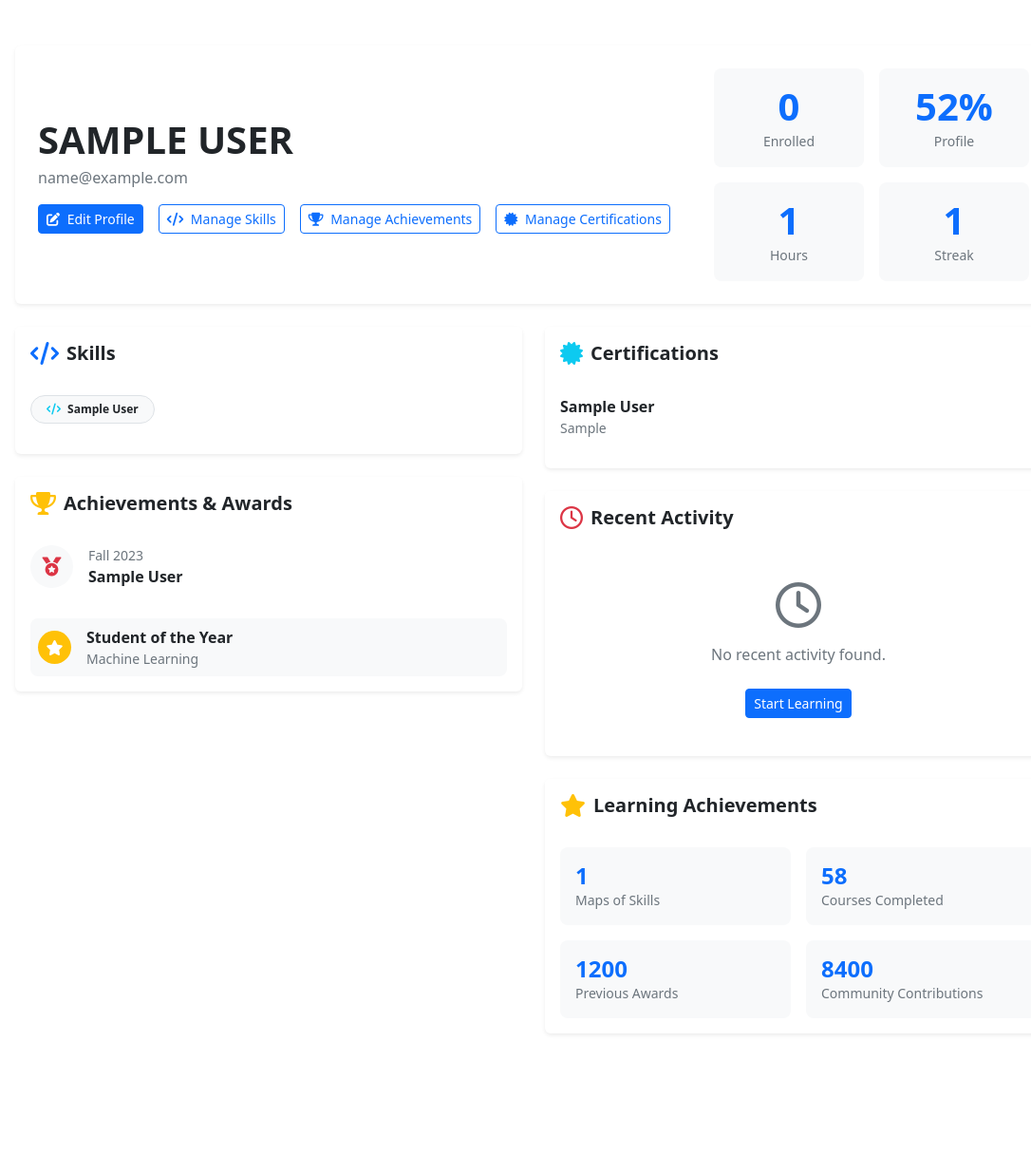
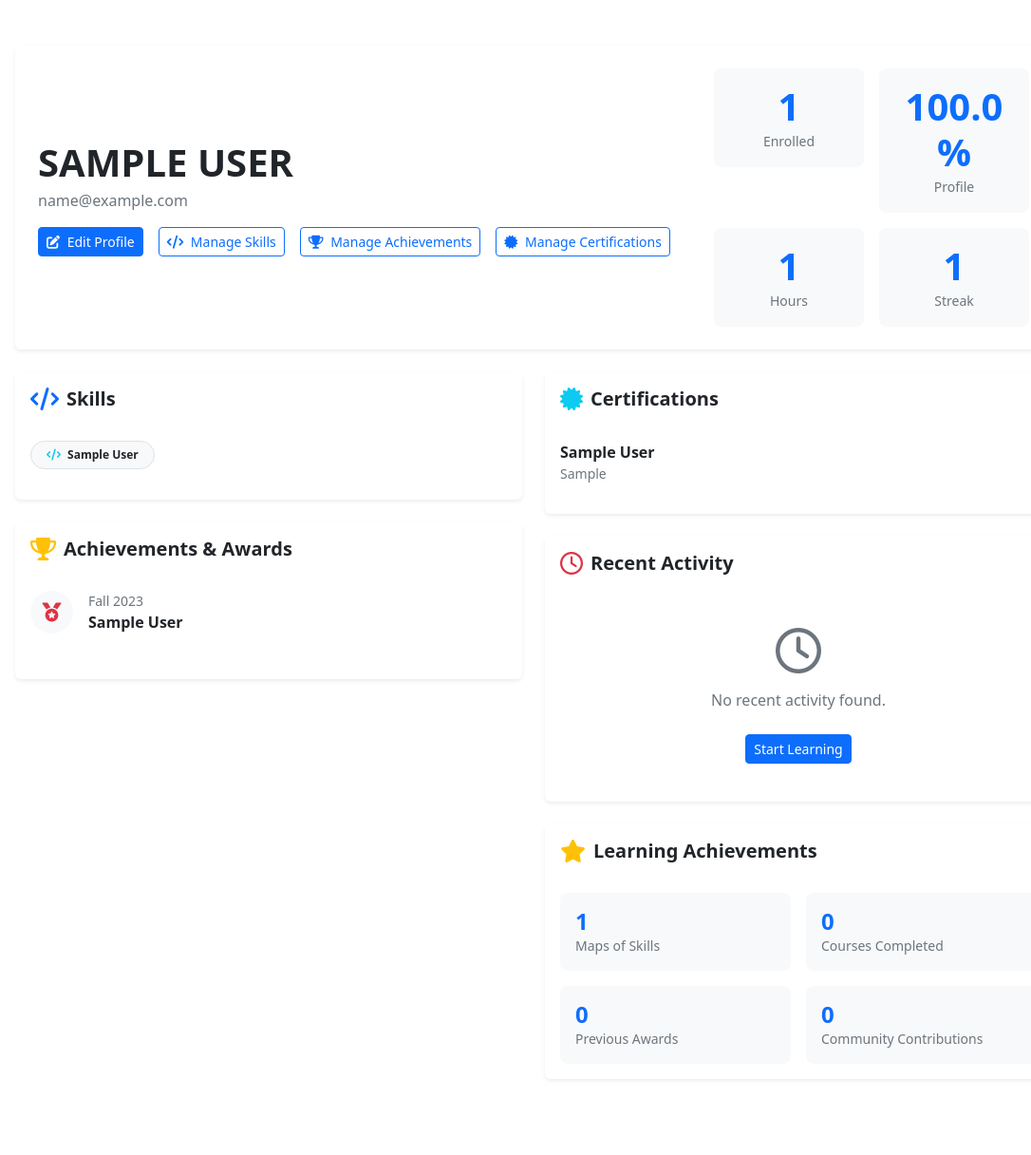
Before and after one commit to Nwachukwu1300/excelpoint, a Django app: page /users/profile/ in a window 1280 px wide. Shown: the part 72-1288 px from the top of the page at 95% size, without its empty margins (78-1164 px from the left). Before the commit the page ends 1161 px from the top, so only its background shows below. Run offline with Django 4.2, Linux system fonts and the light colour scheme; a user stored in the database is signed in; tables that the repository leaves empty hold one stand-in row (values such as "Sample post").

Commit message:
Fix user profile to only show data for current user and remove placeholder data

```diff
--- a/templates/users/profile.html
+++ b/templates/users/profile.html
@@ -371,7 +371,7 @@
                         </div>
                         <div class="col">
                             <div class="bg-light rounded-3 p-3">
-                                <h2 class="h1 fw-bold text-primary mb-0">{{ profile_completion|default:"52" }}%</h2>
+                                <h2 class="h1 fw-bold text-primary mb-0">{{ profile_completion|default:"0" }}%</h2>
                                 <small class="text-muted">Profile</small>
                             </div>
                         </div>
@@ -431,30 +431,12 @@
                                 </span>
                             {% endfor %}
                         {% else %}
-                            <span class="badge rounded-pill bg-light text-dark border px-3 py-2">
-                                <i class="fab fa-python text-primary me-1"></i>
-                                Python
-                            </span>
-                            <span class="badge rounded-pill bg-light text-dark border px-3 py-2">
-                                <i class="fas fa-brain text-primary me-1"></i>
-                                Deep Learning
-                            </span>
-                            <span class="badge rounded-pill bg-light text-dark border px-3 py-2">
-                                <i class="fab fa-tensorflow text-warning me-1"></i>
-                                TensorFlow
-                            </span>
-                            <span class="badge rounded-pill bg-light text-dark border px-3 py-2">
-                                <i class="fas fa-fire text-danger me-1"></i>
-                                PyTorch
-                            </span>
-                            <span class="badge rounded-pill bg-light text-dark border px-3 py-2">
-                                <i class="fas fa-project-diagram text-purple me-1"></i>
-                                Neural Networks
-                            </span>
-                            <span class="badge rounded-pill bg-light text-dark border px-3 py-2">
-                                <i class="fas fa-eye text-success me-1"></i>
-                                Computer Vision
-                            </span>
+                            <p class="text-muted">No skills added yet. Add skills to track your progress.</p>
+                            <div class="mt-2">
+                                <a href="{% url 'users:add_custom_skill' %}" class="btn btn-sm btn-primary">
+                                    <i class="fas fa-plus me-1"></i> Add Skills
+                                </a>
+                            </div>
                         {% endif %}
                     </div>
                 </div>
@@ -484,51 +466,13 @@
                             </div>
                         {% endfor %}
                     {% else %}
-                        <div class="d-flex align-items-start mb-3 pb-3 border-bottom">
-                            <div class="me-3">
-                                <div class="rounded-circle bg-light p-2 d-flex align-items-center justify-content-center" style="width: 45px; height: 45px;">
-                                    <i class="fas fa-graduation-cap text-primary fs-5"></i>
-                                </div>
-                            </div>
-                            <div>
-                                <div class="text-muted small">Fall 2023</div>
-                                <div class="fw-semibold">University Grant</div>
-                            </div>
-                        </div>
-                        <div class="d-flex align-items-start mb-3 pb-3 border-bottom">
-                            <div class="me-3">
-                                <div class="rounded-circle bg-light p-2 d-flex align-items-center justify-content-center" style="width: 45px; height: 45px;">
-                                    <i class="fas fa-graduation-cap text-primary fs-5"></i>
-                                </div>
-                            </div>
-                            <div>
-                                <div class="text-muted small">Fall 2023</div>
-                                <div class="fw-semibold">Full-ride Scholarship</div>
-                            </div>
-                        </div>
-                        <div class="d-flex align-items-start mb-3 pb-3">
-                            <div class="me-3">
-                                <div class="rounded-circle bg-light p-2 d-flex align-items-center justify-content-center" style="width: 45px; height: 45px;">
-                                    <i class="fas fa-award text-warning fs-5"></i>
-                                </div>
-                            </div>
-                            <div>
-                                <div class="text-muted small">Fall 2023</div>
-                                <div class="fw-semibold">Machine Learning</div>
-                            </div>
+                        <div class="text-center py-3">
+                            <p class="text-muted">No achievements added yet.</p>
+                            <a href="{% url 'users:manage_achievements' %}" class="btn btn-sm btn-primary mt-2">
+                                <i class="fas fa-plus me-1"></i> Add Achievements
+                            </a>
                         </div>
                     {% endif %}
-
-                    <!-- Student of the Year Award -->
-                    <div class="d-flex align-items-center bg-light rounded-3 p-2 mt-3">
-                        <div class="rounded-circle bg-warning p-2 d-flex align-items-center justify-content-center text-white me-3" style="width: 35px; height: 35px;">
-                            <i class="fas fa-star"></i>
-                        </div>
-                        <div>
-                            <div class="fw-semibold">Student of the Year</div>
-                            <div class="small text-muted">Machine Learning</div>
-                        </div>
-                    </div>
                 </div>
             </div>
         </div>
@@ -552,13 +496,11 @@
                             </div>
                         {% endfor %}
                     {% else %}
-                        <div class="mb-3 pb-3 border-bottom">
-                            <div class="fw-semibold">Cisco Networking Academy</div>
-                            <div class="text-muted small">Introduction to Networks</div>
-                        </div>
-                        <div class="mb-3">
-                            <div class="fw-semibold">Revolutions in Engineering</div>
-                            <div class="text-muted small">Entrepreneurship</div>
+                        <div class="text-center py-3">
+                            <p class="text-muted">No certifications added yet.</p>
+                            <a href="{% url 'users:manage_certifications' %}" class="btn btn-sm btn-primary mt-2">
+                                <i class="fas fa-plus me-1"></i> Add Certifications
+                            </a>
                         </div>
                     {% endif %}
                 </div>
@@ -611,25 +553,25 @@
                     <div class="row row-cols-2 g-3">
                         <div class="col">
                             <div class="p-3 bg-light rounded-3">
-                                <div class="fw-bold h4 mb-0 text-primary">{{ skills_count|default:"24" }}</div>
+                                <div class="fw-bold h4 mb-0 text-primary">{{ skills_count|default:"0" }}</div>
                                 <div class="small text-muted">Maps of Skills</div>
                             </div>
                         </div>
                         <div class="col">
                             <div class="p-3 bg-light rounded-3">
-                                <div class="fw-bold h4 mb-0 text-primary">{{ completed_courses|default:"58" }}</div>
+                                <div class="fw-bold h4 mb-0 text-primary">{{ completed_courses|default:"0" }}</div>
                                 <div class="small text-muted">Courses Completed</div>
                             </div>
                         </div>
                         <div class="col">
                             <div class="p-3 bg-light rounded-3">
-                                <div class="fw-bold h4 mb-0 text-primary">{{ previous_awards|default:"1200" }}</div>
+                                <div class="fw-bold h4 mb-0 text-primary">{{ previous_awards|default:"0" }}</div>
                                 <div class="small text-muted">Previous Awards</div>
                             </div>
                         </div>
                         <div class="col">
                             <div class="p-3 bg-light rounded-3">
-                                <div class="fw-bold h4 mb-0 text-primary">{{ community_contributions|default:"8400" }}</div>
+                                <div class="fw-bold h4 mb-0 text-primary">{{ community_contributions|default:"0" }}</div>
                                 <div class="small text-muted">Community Contributions</div>
                             </div>
                         </div>
--- a/users/views.py
+++ b/users/views.py
@@ -463,6 +463,9 @@ def profile(request):
     # Get user's skills
     user_skills = UserSkill.objects.filter(user=request.user)
 
+    # Calculate profile completion percentage
+    profile_completion = calculate_profile_completion(request.user)
+
     # Get recent activity - ensure we're only getting current user's data
     recent_activity = []
 
@@ -512,6 +515,9 @@ def profile(request):
     recent_achievements = earned_achievements.order_by('-date_earned')[:3]
     achievements_count = earned_achievements.count()
 
+    # Count enrolled courses
+    enrolled_courses = CourseProgress.objects.filter(user=request.user).count()
+
     return render(request, 'users/profile.html', {
         'completed_courses': completed_courses,
         'total_hours': total_hours,
@@ -520,7 +526,9 @@ def profile(request):
         'user_skills': user_skills,
         'recent_activity': recent_activity,
         'recent_achievements': recent_achievements,
-        'achievements_count': achievements_count
+        'achievements_count': achievements_count,
+        'profile_completion': profile_completion,
+        'enrolled_courses': enrolled_courses
     })
 
 @login_required
```
